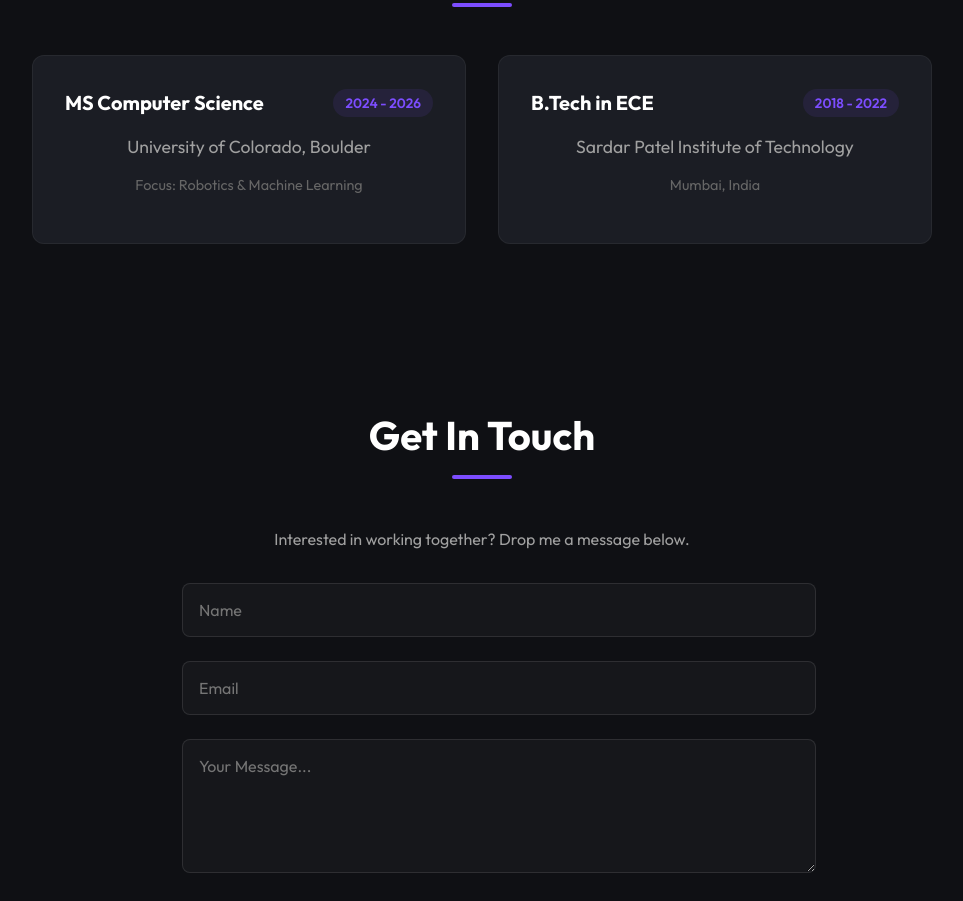
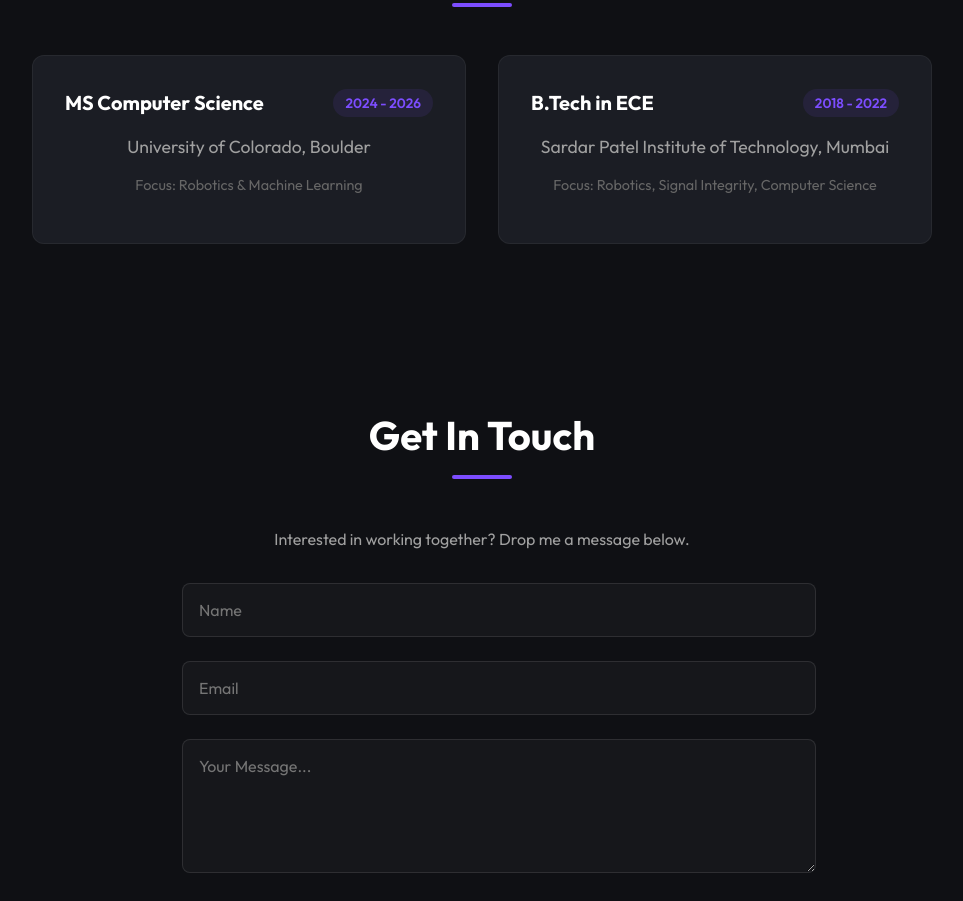
Before and after one commit to RaSh6119/RaSh6119.github.io, a React (Vite) app: page / in a window 1280 px wide. Shown: the part 980-1881 px from the top of the page, without its empty margins (158-1121 px from the left). Built offline with nearby package versions, Linux system fonts and the light colour scheme.

Commit message:
Updated description

```diff
--- a/src/pages/Home.jsx
+++ b/src/pages/Home.jsx
@@ -69,8 +69,8 @@
               <h3>B.Tech in ECE</h3>
               <span className="year-badge">2018 - 2022</span>
             </div>
-            <p className="university">Sardar Patel Institute of Technology</p>
-            <p className="card-detail">Mumbai, India</p>
+            <p className="university">Sardar Patel Institute of Technology, Mumbai</p>
+            <p className="card-detail">Focus: Robotics, Signal Integrity, Computer Science</p>
           </div>
         </div>
       </section>
```
